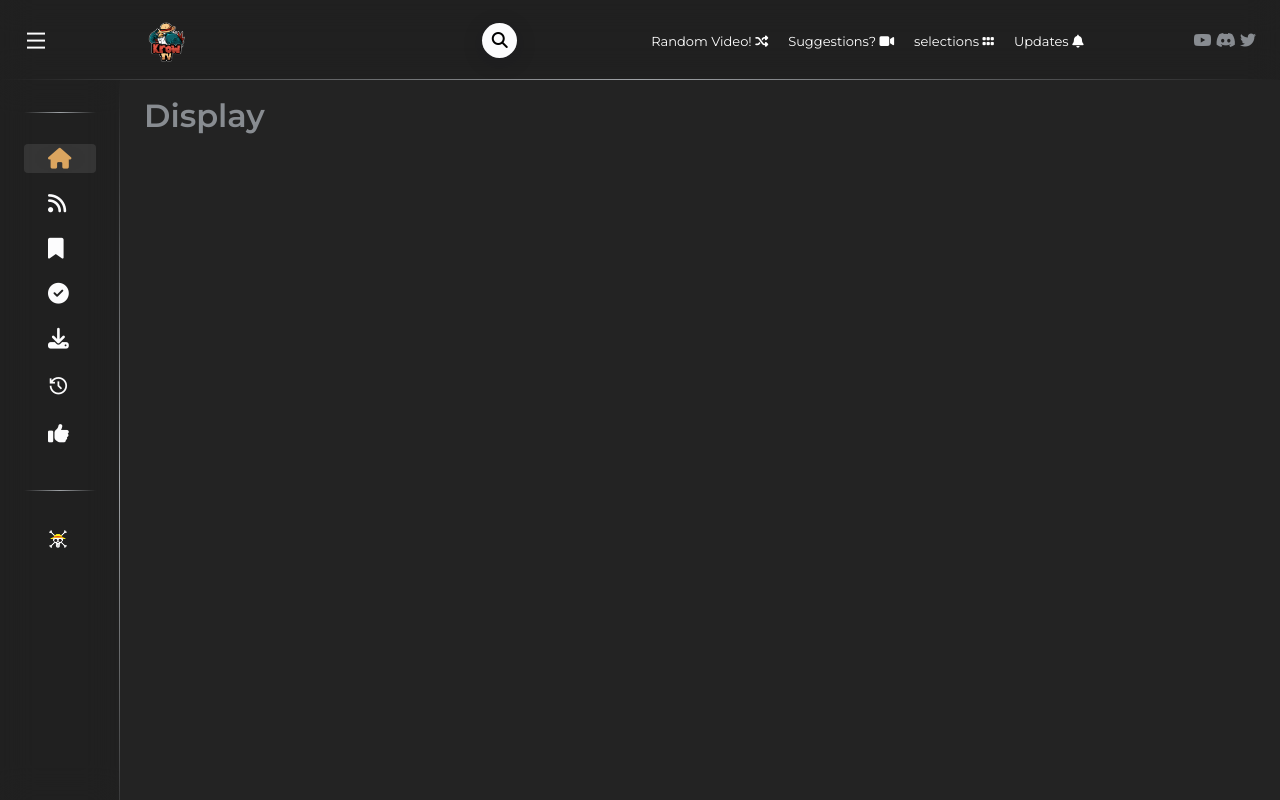
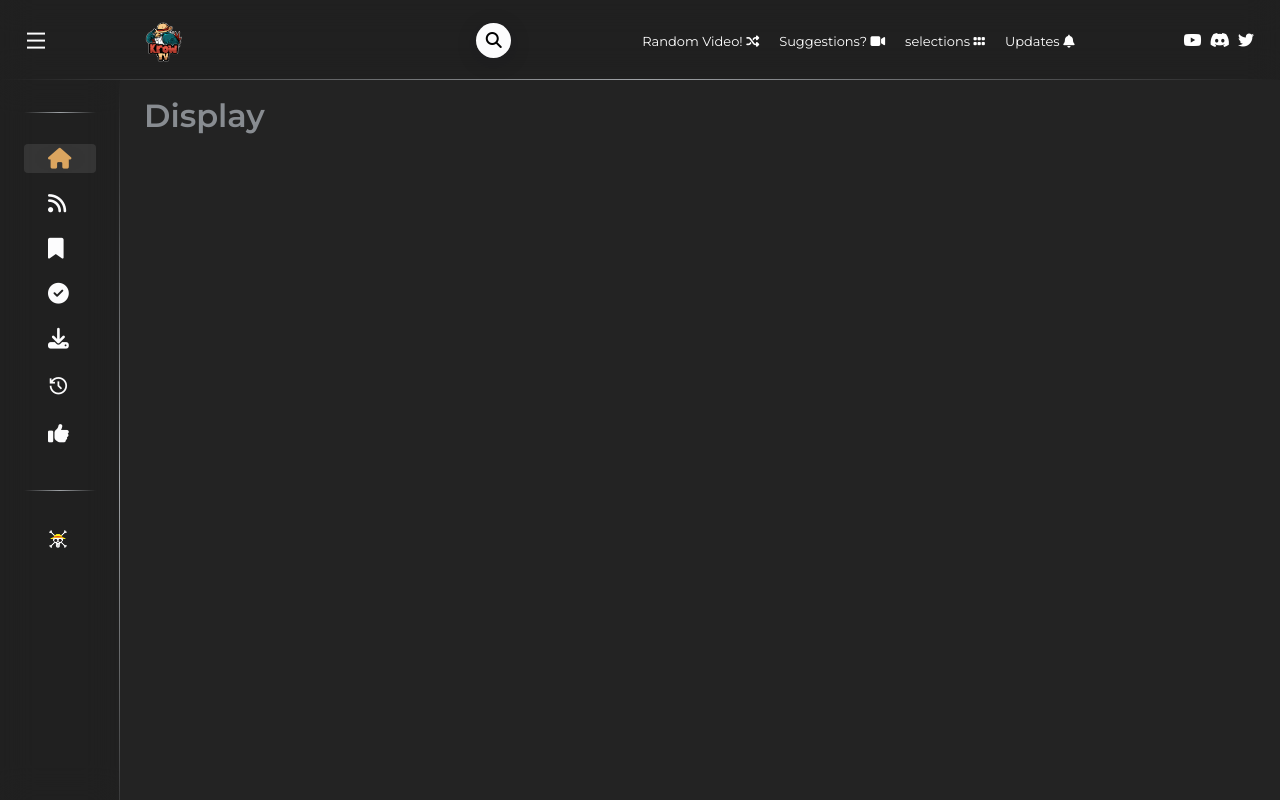
Before and after one commit to AhmadNasaj/Krow, a plain HTML site: page index.html in a window 1280 px wide. Drawn offline with nearby package versions, Linux system fonts and the light colour scheme.

Commit message:
update02

```diff
--- a/assets/css/styles.css
+++ b/assets/css/styles.css
@@ -115,6 +115,12 @@ img {
   display: flex;
   justify-content: space-between;
   align-items: center;
+}
+
+.header-icon a{
+ cursor: pointer;
+ padding: 2px;
+ color: #fff;
 }
 
 .header__toggle {
--- a/index.html
+++ b/index.html
@@ -49,9 +49,12 @@
                </ul>
             </nav>
             <div class="header-icon">
-               <i class="fa-brands fa-youtube"></i>
-               <i class="fa-brands fa-discord"></i>
-               <i class="fa-brands fa-twitter"></i>
+               <a href="#"><i class="fa-brands fa-youtube"></i></a>
+               <a href="#"><i class="fa-brands fa-discord"></i></a>
+               <a href="#"><i class="fa-brands fa-twitter"></i></a>
+
+
+
                <p></p>
             </div>
          </div>
```
